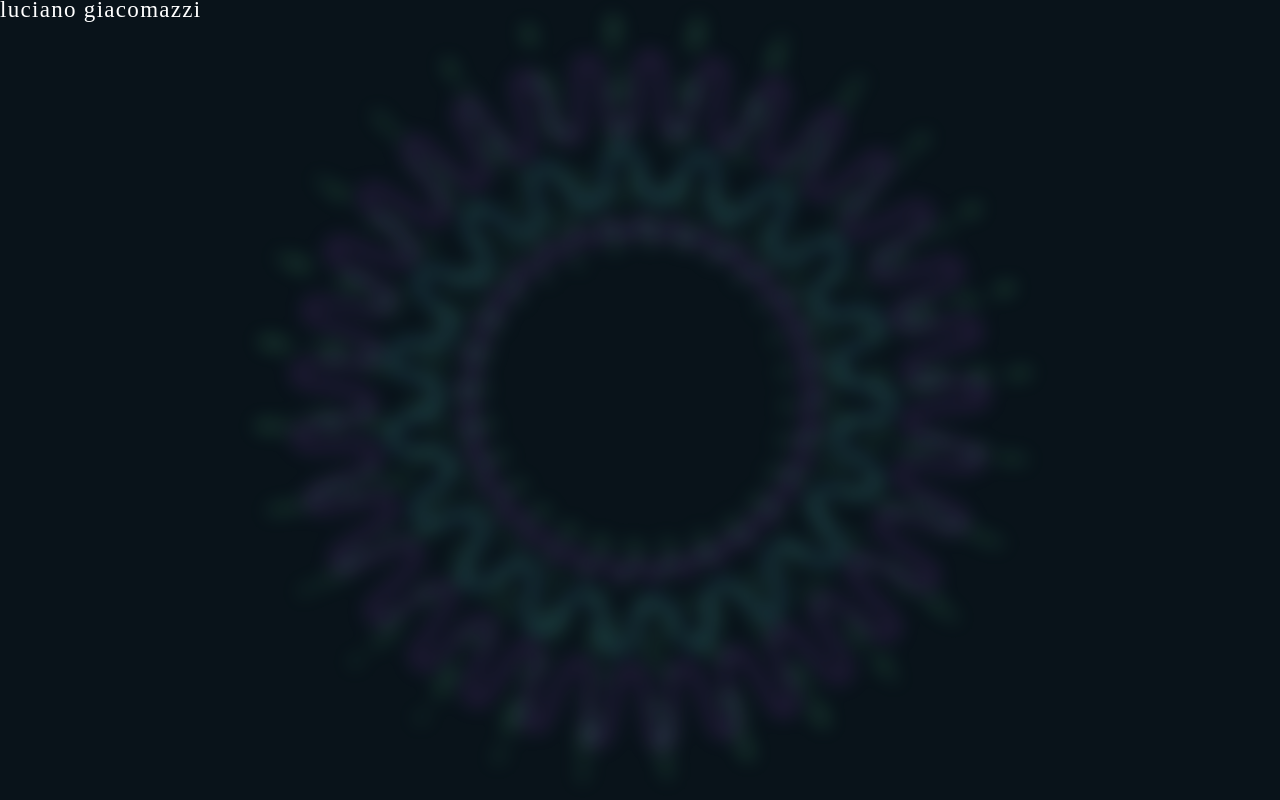
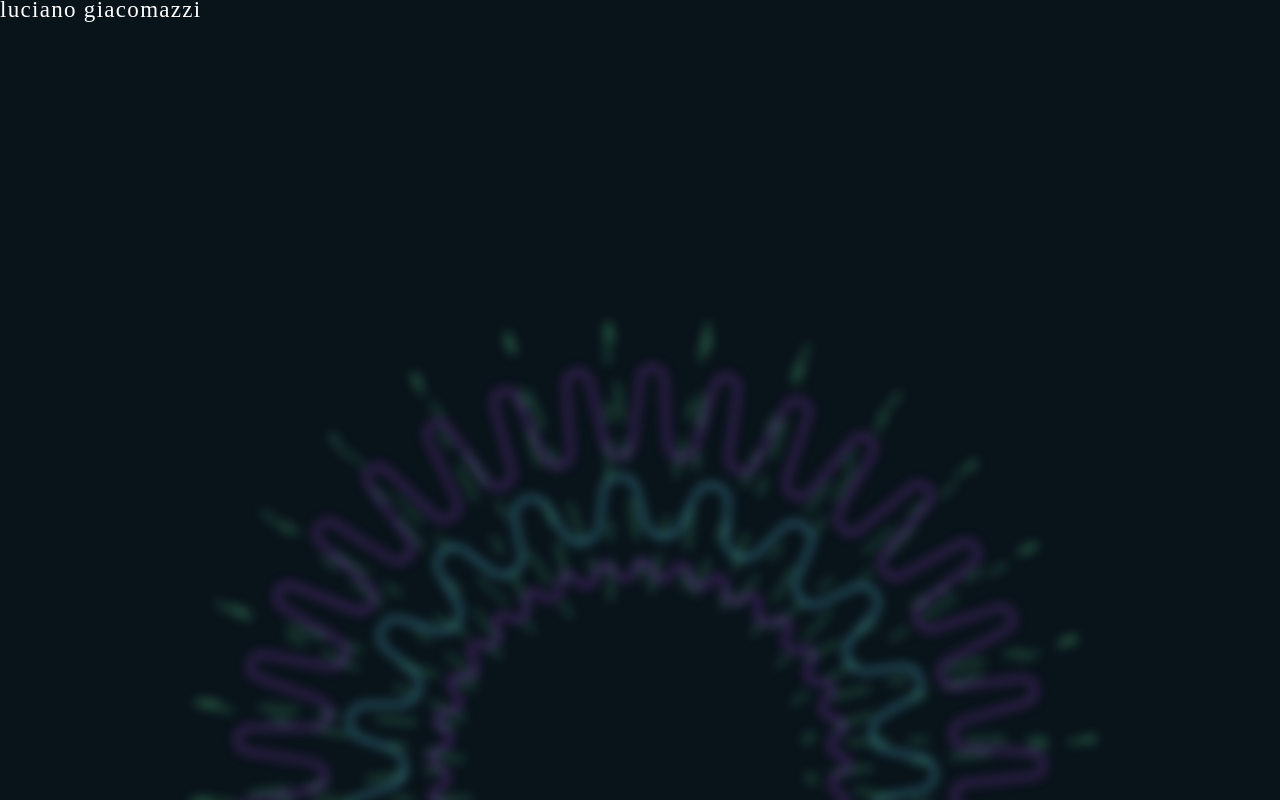
Before and after one commit to lgiacomazzi/portfolio-2021, a Next.js app: page / in a window 1280 px wide. Shown: the top 800 px of the page. Built offline with nearby package versions, Linux system fonts and the light colour scheme.

Commit message:
fix backgroundImage

```diff
--- a/pages/index.tsx
+++ b/pages/index.tsx
@@ -14,13 +14,13 @@ export default function Home() {
       </main>
 
       <footer>
-        <Image
-          className="layerBlur"
-          src="/svg/group.svg"
-          alt="Picture of the author"
-          layout="fill"
-          objectFit="cover"
-        />
+        <div className="backgroundImage">
+          <img
+            className="layerBlur"
+            src="/svg/group.svg"
+            alt="Picture of the author"
+          />
+        </div>
       </footer>
     </div>
   );
--- a/styles/globals.css
+++ b/styles/globals.css
@@ -87,6 +87,19 @@ h3 {
   text-transform: capitalize;
 }
 
+.backgroundImage {
+  overflow: hidden;
+
+  display: flex;
+  align-items: center;
+  justify-content: center;
+}
+
+.backgroundImage > img {
+  width: 1500px !important;
+  height: 1500px !important;
+}
+
 .layerBlur {
-  filter: blur(10px);
+  filter: blur(6px);
 }
```
